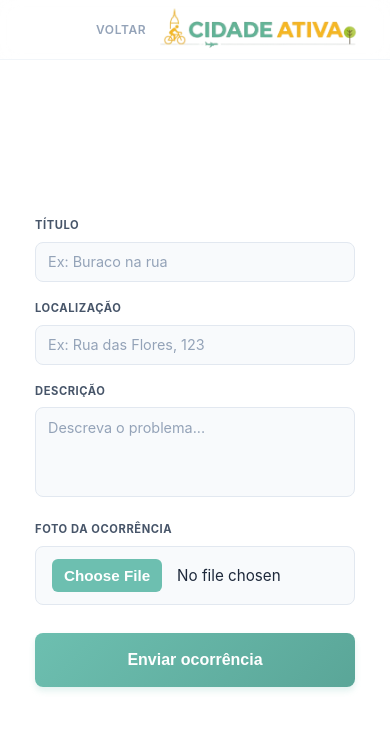
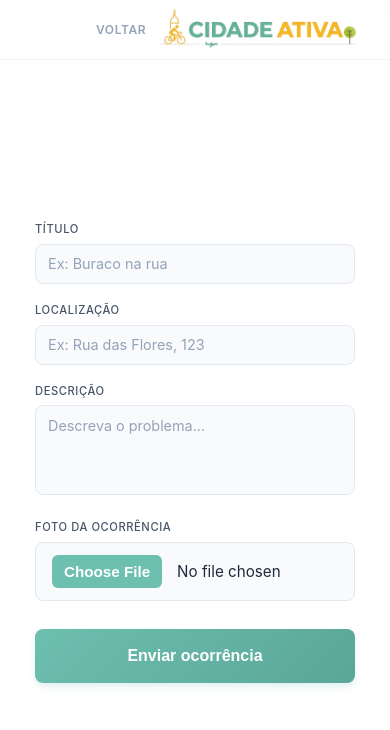
Before and after one commit to biancabenatti/CidadeAtiva_ComputacaoNuvem, a plain HTML site: page Front_CidadeAtiva/registrar.html in a window 390 px wide. Drawn offline with Linux system fonts and the light colour scheme; some packages are replaced by stand-ins of ours; a script that the page names is missing.

Commit message:
Responsividade

```diff
--- a/Front_CidadeAtiva/css/registrar.css
+++ b/Front_CidadeAtiva/css/registrar.css
@@ -94,15 +94,15 @@ form {
 }
 
 .form-group {
-    margin-bottom: 20px;
+    margin-bottom: 10px;
 }
 
 .form-group label {
     display: block;
     font-size: 0.75rem;
-    font-weight: 700;
+    font-weight: 500;
     color: #475569;
-    margin-bottom: 8px;
+    margin-bottom: 6px;
     text-transform: uppercase;
     letter-spacing: 0.05em;
 }
```
